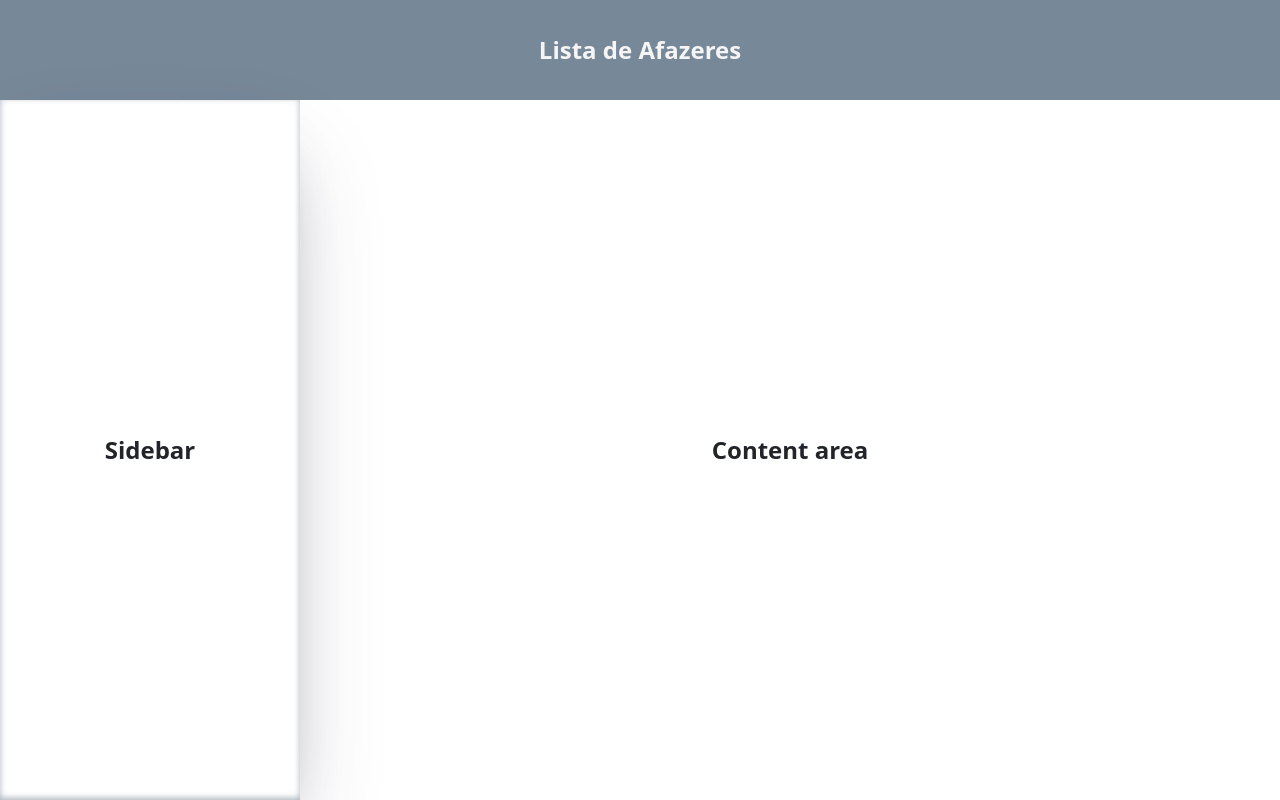
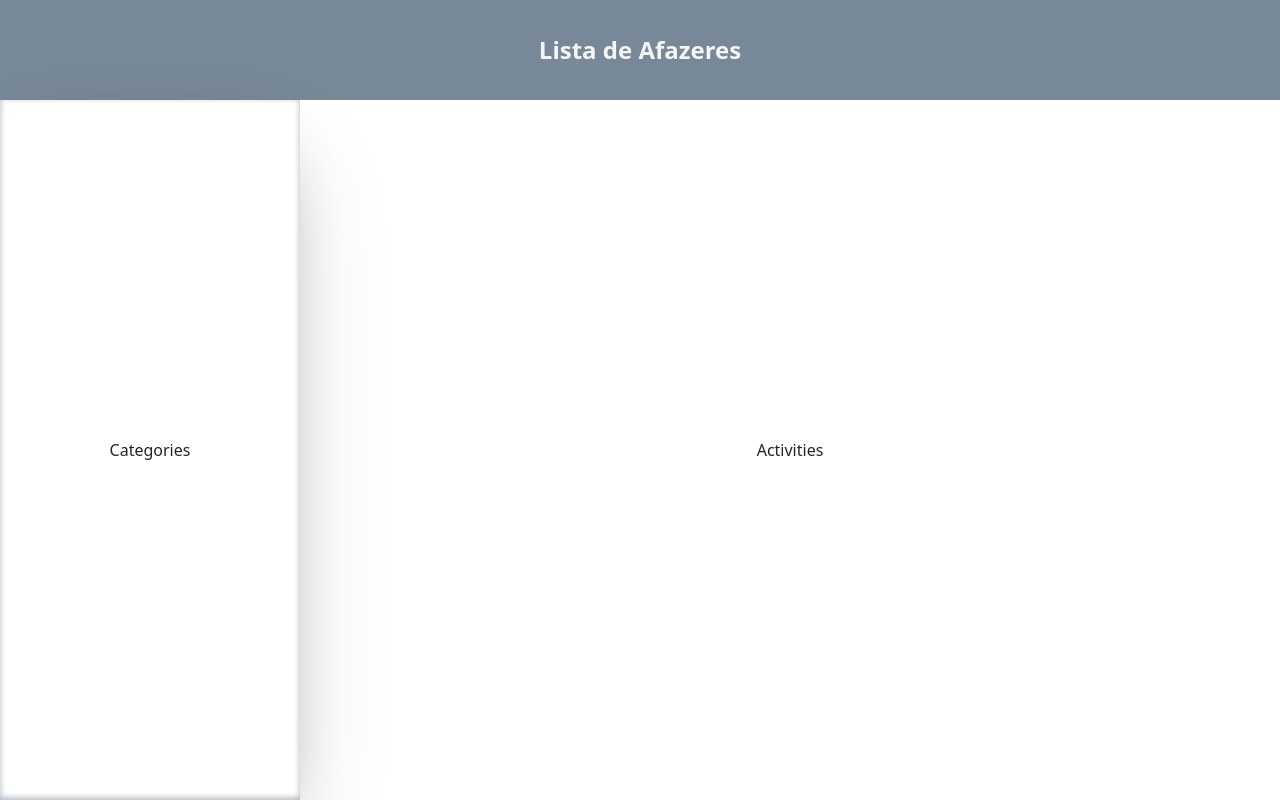
Before and after one commit to jaisonrobson/todofoursales, a React (Create React App) app: page / in a window 1280 px wide. Built offline with nearby package versions, Linux system fonts and the light colour scheme.

Commit message:
refatorado estrutura de componentes da view

```diff
--- a/src/views/app/Content.jsx
+++ b/src/views/app/Content.jsx
@@ -1,13 +1,16 @@
 import React from 'react'
+
+import Categories from 'views/todo/Categories'
+import Activities from 'views/todo/Activities'
 
 const Content = () => (
     <div id="main-container">
         <aside className="sidebar">
-            <span className="inner-text">Sidebar</span>
+            <Categories />
         </aside>
 
         <main className="content">
-            <span className="inner-text">Content area</span>
+            <Activities />
         </main>
     </div>
 )
--- a/src/views/todo/list/List.jsx
+++ b/src/views/todo/Activities.jsx
@@ -2,13 +2,13 @@ import React from 'react'
 
 import { withReducerContextConsumer } from 'contexts/withReducerContext'
 
-const List = ({ reducer }) => {
+const Activities = ({ reducer }) => {
     console.log(`reducer`, reducer)
     return (
-        <div>
-            List
+        <div style={{ margin: 'auto' }}>
+            Activities
         </div>
     )
 }
 
-export default withReducerContextConsumer(List)
+export default withReducerContextConsumer(Activities)
--- /dev/null
+++ b/src/views/todo/Categories.jsx
@@ -0,0 +1,11 @@
+import React from 'react'
+
+const Categories = () => {
+    return (
+        <div style={{ margin: 'auto' }}>
+            Categories
+        </div>
+    )
+}
+
+export default Categories
```
Also changed, not shown: src/views/todo/Todos.jsx (deleted, +0 -25 lines), src/views/todo/sidebar/Sidebar.jsx (deleted, +0 -11 lines).
